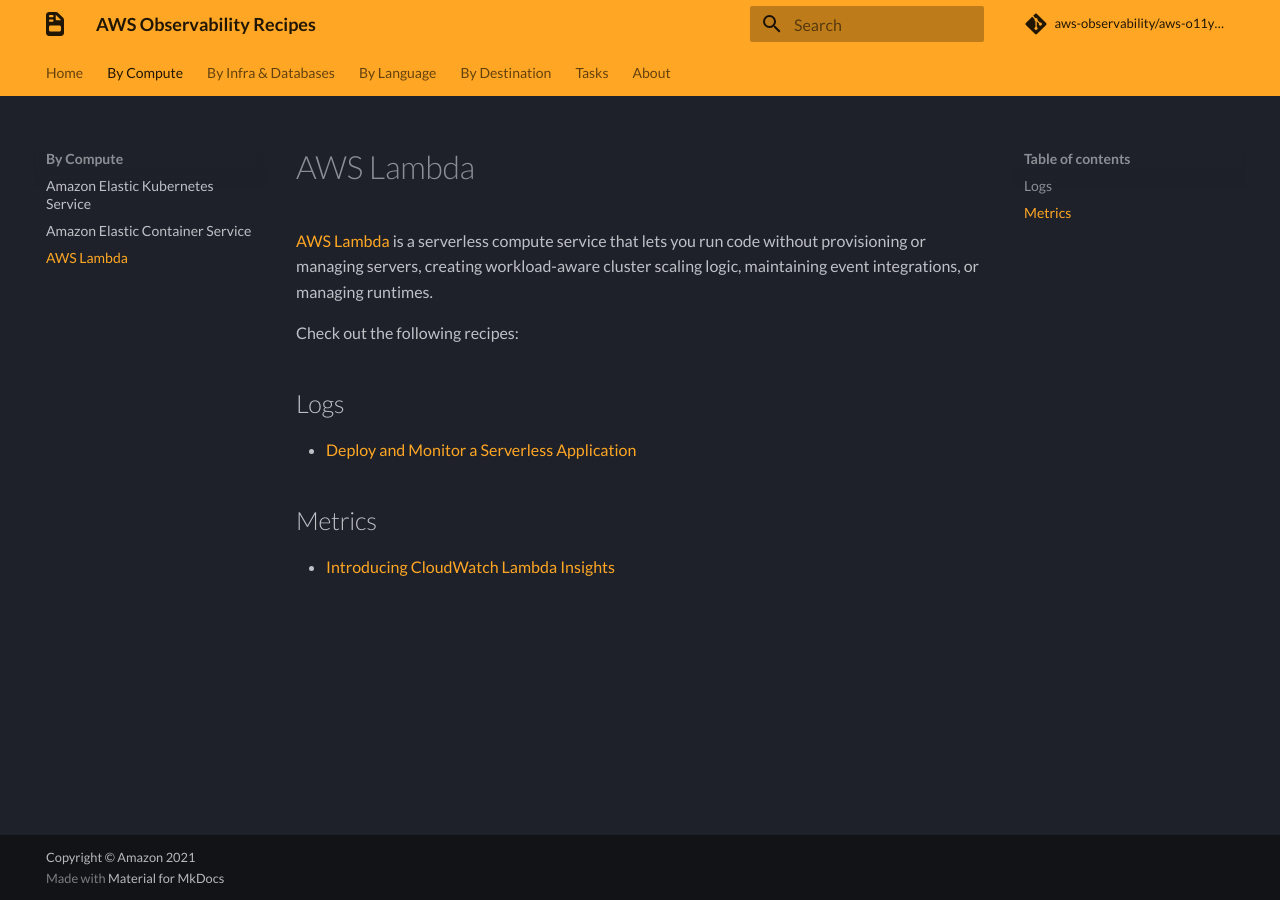
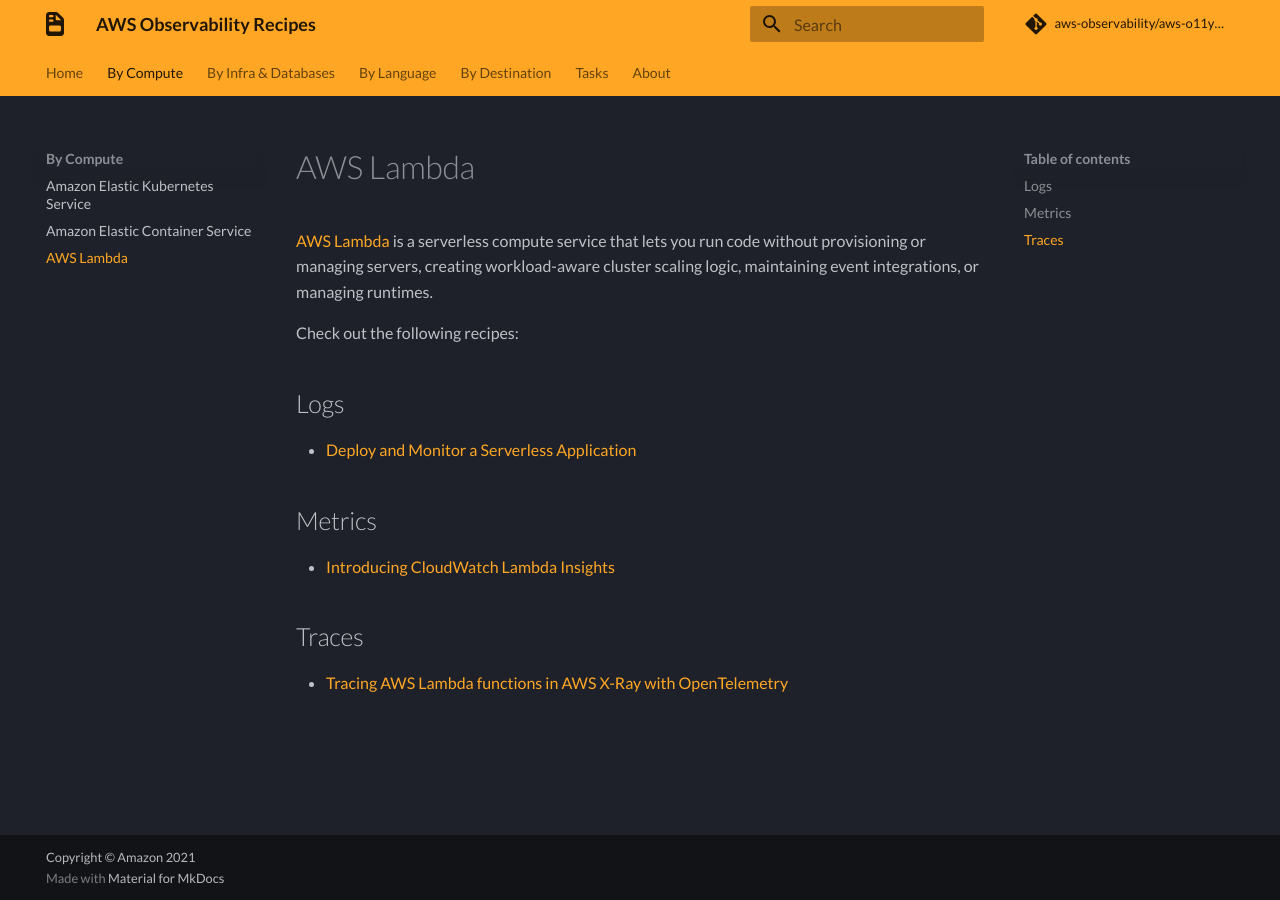
Before and after one commit to aws-observability/aws-o11y-recipes, an MkDocs documentation site: the page built from docs/lambda.md, in a window 1280 px wide. Built offline with MkDocs 1.6.1 and Material for MkDocs 9.7.7, drawn with Linux system fonts in a browser that asks for light colours; some web fonts are replaced; comment, search, counter and statistics services are not loaded.

Commit message:
adds X-Ray ADOT lambda blog post

```diff
--- a/docs/lambda.md
+++ b/docs/lambda.md
@@ -14,6 +14,11 @@
 
 - [Introducing CloudWatch Lambda Insights][lambda-cwi]
 
+## Traces
+
+- [Tracing AWS Lambda functions in AWS X-Ray with OpenTelemetry][lambda-xray-adot]
+
 [lambda-main]: https://aws.amazon.com/lambda/
 [aes-ws]: https://bookstore.aesworkshops.com/
 [lambda-cwi]: https://aws.amazon.com/blogs/mt/introducing-cloudwatch-lambda-insights/
+[lambda-xray-adot]: https://aws.amazon.com/blogs/opensource/tracing-aws-lambda-functions-in-aws-x-ray-with-opentelemetry/
```
